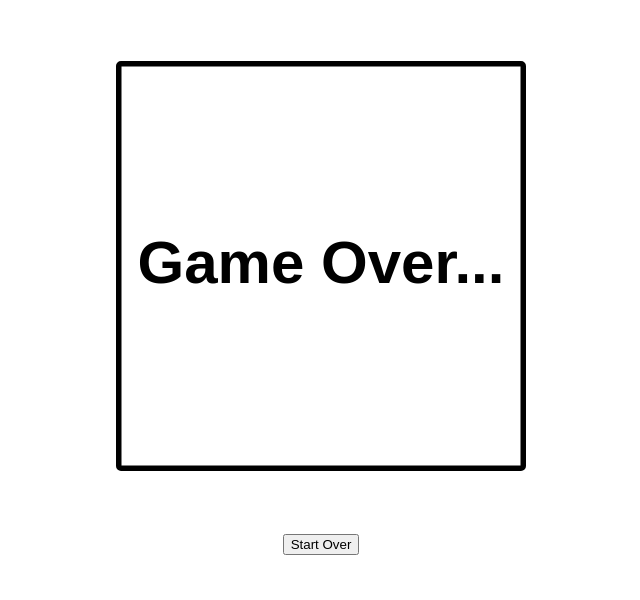
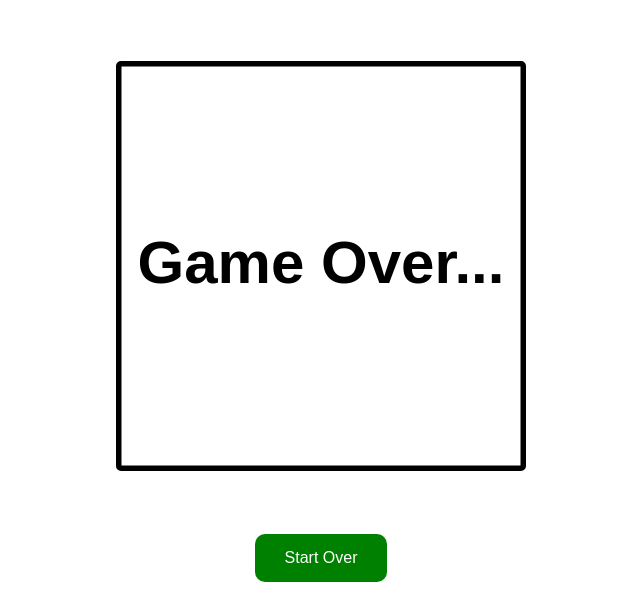
Before and after one commit to MartinPlusPlus/script-snake, a plain HTML site: page index.html in a window 1280 px wide. Shown: the part 200-800 px from the top of the page, without its empty margins (319-959 px from the left). Drawn offline with Linux system fonts and the light colour scheme.

Commit message:
add button style

```diff
--- a/style.css
+++ b/style.css
@@ -10,6 +10,17 @@ h1 {
 
 h3 {
     font-size: 30px;
+}
+
+button {
+    background-color: green;
+    border: none;
+    color: white;
+    padding: 15px 30px;
+    text-align: center;
+    text-decoration: none;
+    font-size: 16px;
+    border-radius: 10px;
 }
 
 .subtitle {
```
